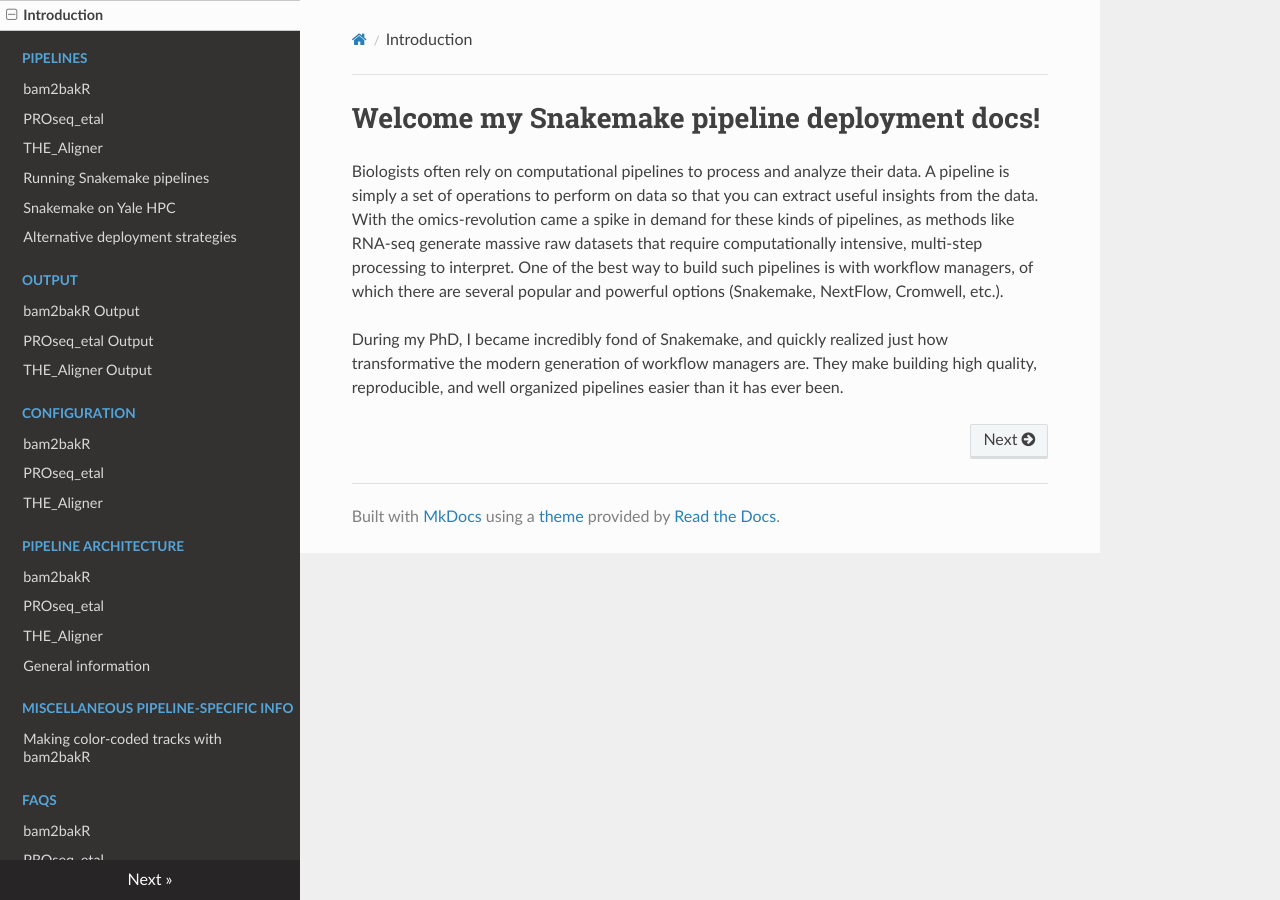
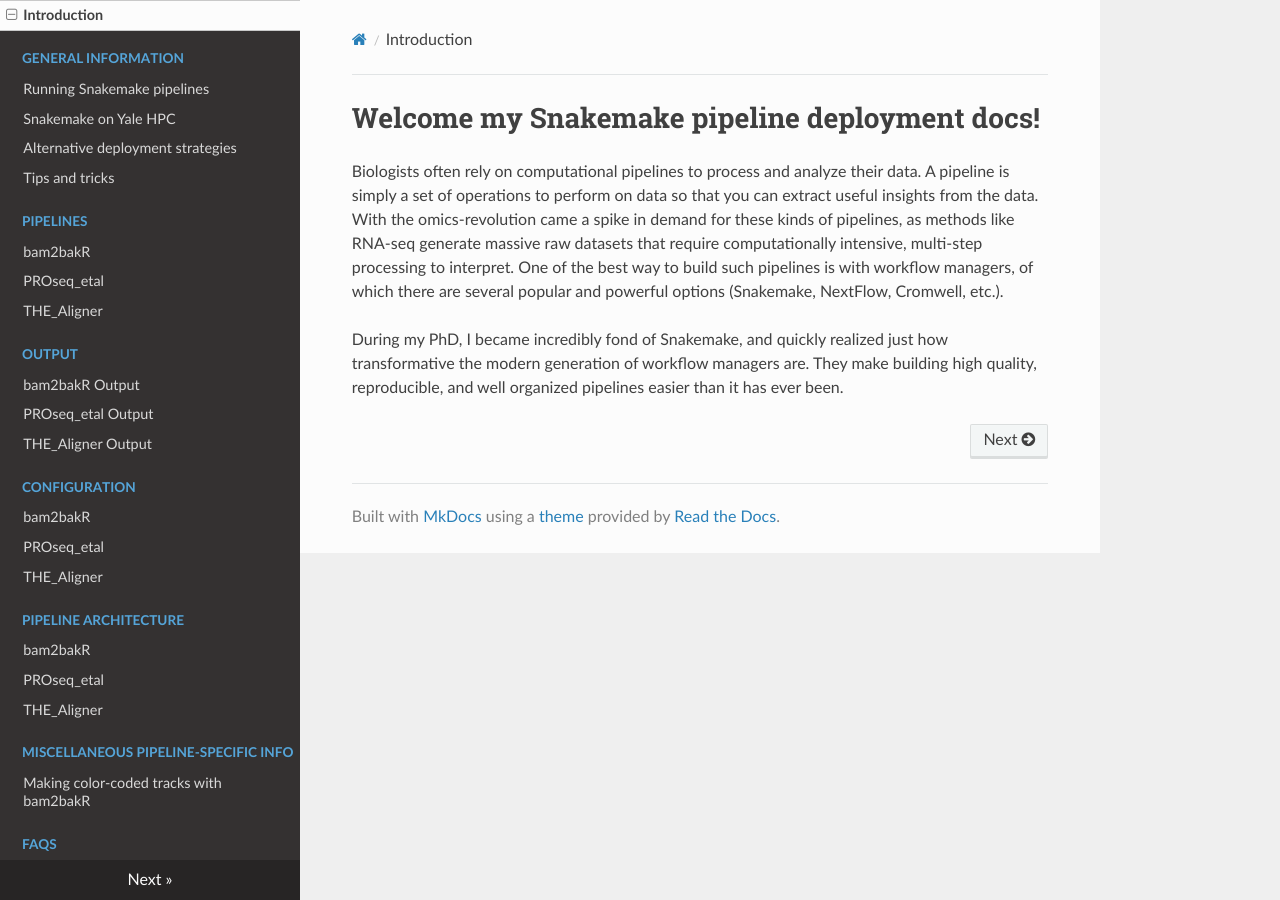
Before and after one commit to isaacvock/PipelineDocs, an MkDocs documentation site: the page built from docs/index.md, in a window 1280 px wide. Built offline with MkDocs 1.6.1, drawn with Linux system fonts in a browser that asks for light colours; nearby versions of some CDN libraries.

Commit message:
Reorganized pages

```diff
--- a/mkdocs.yml
+++ b/mkdocs.yml
@@ -2,13 +2,15 @@ site_name: PROseq_etal
 site_url: https://.readthedocs.io/en/latest/
 nav:
   - Introduction: index.md
+  - General Information:
+    - Running Snakemake pipelines: deploy.md
+    - Snakemake on Yale HPC: simon.md
+    - Alternative deployment strategies: alt.md
+    - Tips and tricks: pragmatism.md
   - Pipelines:
     - bam2bakR: intro/bam2bakR_i.md
     - PROseq_etal: intro/proseq_i.md
     - THE_Aligner: intro/aligner_i.md
-  - Running Snakemake pipelines: deploy.md
-  - Snakemake on Yale HPC: simon.md
-  - Alternative deployment strategies: alt.md
   - Output:
     - bam2bakR Output: bam2bakR_o.md
     - PROseq_etal Output: proseq_o.md
@@ -21,7 +23,6 @@ nav:
     - bam2bakR: architecture/bam2bakR_a.md
     - PROseq_etal: architecture/proseq_a.md
     - THE_Aligner: architecture/aligner_a.md
-  - General information: pragmatism.md
   - Miscellaneous pipeline-specific info:
     - Making color-coded tracks with bam2bakR: tracks.md
   - FAQs:
```
